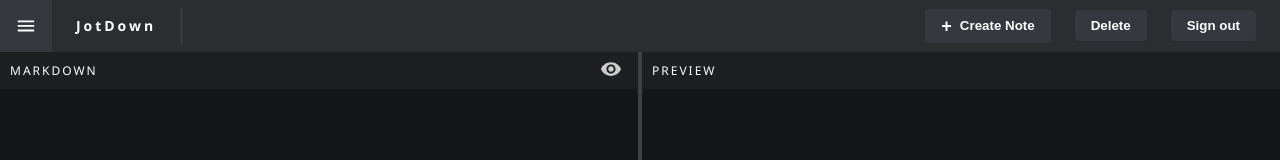
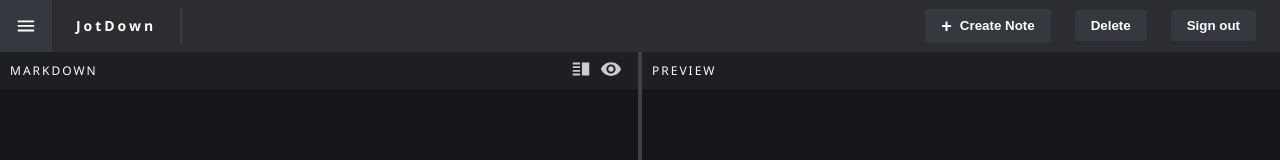
Before and after one commit to Yisaaaa/JotDown, a React (Vite) app: page / in a window 1280 px wide. Shown: the top 160 px of the page. Built offline with nearby package versions, Linux system fonts and the light colour scheme; no server answers; the database is empty; sample sign-in values are in the browser's storage.

Commit message:
added a button to switch between view mode and edit mode

```diff
--- a/src/components/Editor.jsx
+++ b/src/components/Editor.jsx
@@ -1,10 +1,12 @@
 import "../css/Editor.css";
 import VisibilityIcon from "@mui/icons-material/Visibility";
+import VerticalSplitIcon from "@mui/icons-material/VerticalSplit";
 
 export default function Editor({
 	tempNoteText,
 	setTempNoteText,
 	setIsPreviewShown,
+	toggleIsInViewMode,
 }) {
 	function togglePreview() {
 		setIsPreviewShown(
@@ -18,8 +20,11 @@ export default function Editor({
 				<label htmlFor="text-editor" className="editor-title">
 					MARKDOWN
 				</label>
-				<div className="editor-header-icons">
-					<div onClick={togglePreview} className="editor-header-icon">
+				<div className="preview-tools-icons">
+					<div onClick={togglePreview}>
+						<VerticalSplitIcon style={{ fontSize: "22px" }} />
+					</div>
+					<div onClick={toggleIsInViewMode}>
 						<VisibilityIcon style={{ fontSize: "22px" }} />
 					</div>
 				</div>
--- a/src/components/Preview.jsx
+++ b/src/components/Preview.jsx
@@ -2,14 +2,26 @@ import React from "react";
 import "../css/Preview.css";
 import Markdown from "react-markdown";
 import remarkGfm from "remark-gfm";
+import ModeEditIcon from "@mui/icons-material/ModeEdit";
 
-export default function Preview({ tempNoteText }) {
+export default function Preview({
+	tempNoteText,
+	isInViewMode,
+	toggleIsInViewMode,
+}) {
 	return (
 		<div className="preview">
 			<header className="preview-header">
 				<label htmlFor="" className="preview-title">
 					PREVIEW
 				</label>
+				{isInViewMode && (
+					<div className="preview-tools-icons">
+						<div onClick={toggleIsInViewMode}>
+							<ModeEditIcon style={{ fontSize: "22px" }} />
+						</div>
+					</div>
+				)}
 			</header>
 			<div className="preview-pane">
 				<Markdown remarkPlugins={[remarkGfm]}>{tempNoteText}</Markdown>
--- a/src/css/Editor.css
+++ b/src/css/Editor.css
@@ -10,11 +10,13 @@
 	background-color: #1e1f23;
 }
 
-.editor-header-icons {
+.preview-tools-icons {
+	display: flex;
+	column-gap: 0.8rem;
 	padding-right: 1.6rem;
 }
 
-.editor-header-icons > * {
+.preview-tools-icons > * {
 	cursor: pointer;
 	color: #ccc;
 }
@@ -32,7 +34,7 @@
 	height: calc(100% - 37px);
 	resize: none;
 	background-color: inherit;
-	padding: 1.6rem max(calc((100% - 99rem) / 2), 2.4rem);
+	padding: 1.6rem max(calc((100% - 99rem) / 2), 2.4rem) 30rem;
 	font-size: 2rem;
 	border: none;
 	border-radius: 0;
--- a/src/css/Preview.css
+++ b/src/css/Preview.css
@@ -6,6 +6,9 @@
 }
 
 .preview-header {
+	display: flex;
+	justify-content: space-between;
+	align-items: center;
 	background-color: #1e1f23;
 	position: sticky;
 	width: 100%;
@@ -19,6 +22,7 @@
 }
 
 .preview-pane {
+	display: block;
 	width: 100%;
 	height: 100%;
 	padding: 4.8rem 2.4rem;
@@ -28,6 +32,7 @@
 	overflow: auto;
 	word-wrap: break-word;
 	overflow-wrap: break-word;
+	padding: 1.6rem max(calc((100% - 99rem) / 2), 2.4rem) 30rem;
 }
 
 .preview-pane > * {
--- a/src/pages/Main.jsx
+++ b/src/pages/Main.jsx
@@ -38,6 +38,7 @@ export default function Main({ user }) {
 	}, []);
 
 	const [isPreviewShown, setIsPreviewShown] = useState(true);
+	const [isInViewMode, setIsInViewMode] = useState(false);
 
 	const sortedNotes = notes.sort((a, b) => b.updatedAt - a.updatedAt);
 
@@ -116,6 +117,11 @@ export default function Main({ user }) {
 		}
 	}
 
+	function toggleIsInViewMode() {
+		setIsInViewMode((prevIsInViewMode) => !prevIsInViewMode);
+	}
+
+	console.log(isPreviewShown);
 	return (
 		<div className="wrapper" onClick={closeSideBarIfOpen}>
 			<Header
@@ -134,14 +140,23 @@ export default function Main({ user }) {
 					notesCollectionPath={notesCollectionPath}
 				></Sidebar>
 
+				{!isInViewMode && (
 					<Editor
 						key="editor"
 						tempNoteText={tempNoteText}
 						setIsPreviewShown={setIsPreviewShown}
+						toggleIsInViewMode={toggleIsInViewMode}
 						setTempNoteText={setTempNoteText}
 					/>
-				{isPreviewShown && (
-					<Preview key="preview" tempNoteText={tempNoteText} />
+				)}
+
+				{(isPreviewShown || isInViewMode) && (
+					<Preview
+						key="preview"
+						isInViewMode={isInViewMode}
+						toggleIsInViewMode={toggleIsInViewMode}
+						tempNoteText={tempNoteText}
+					/>
 				)}
 			</main>
 		</div>
```
Lines whose indentation alone changed are shown as unchanged.
